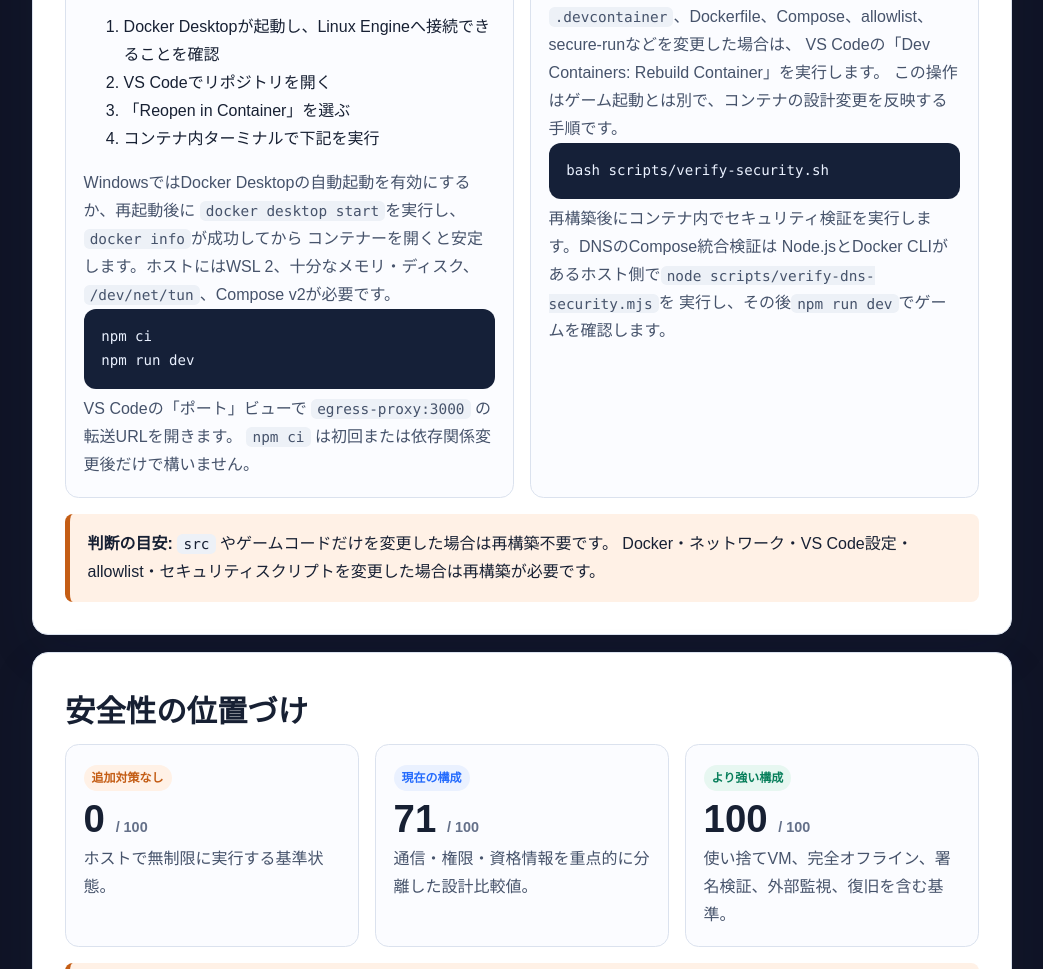
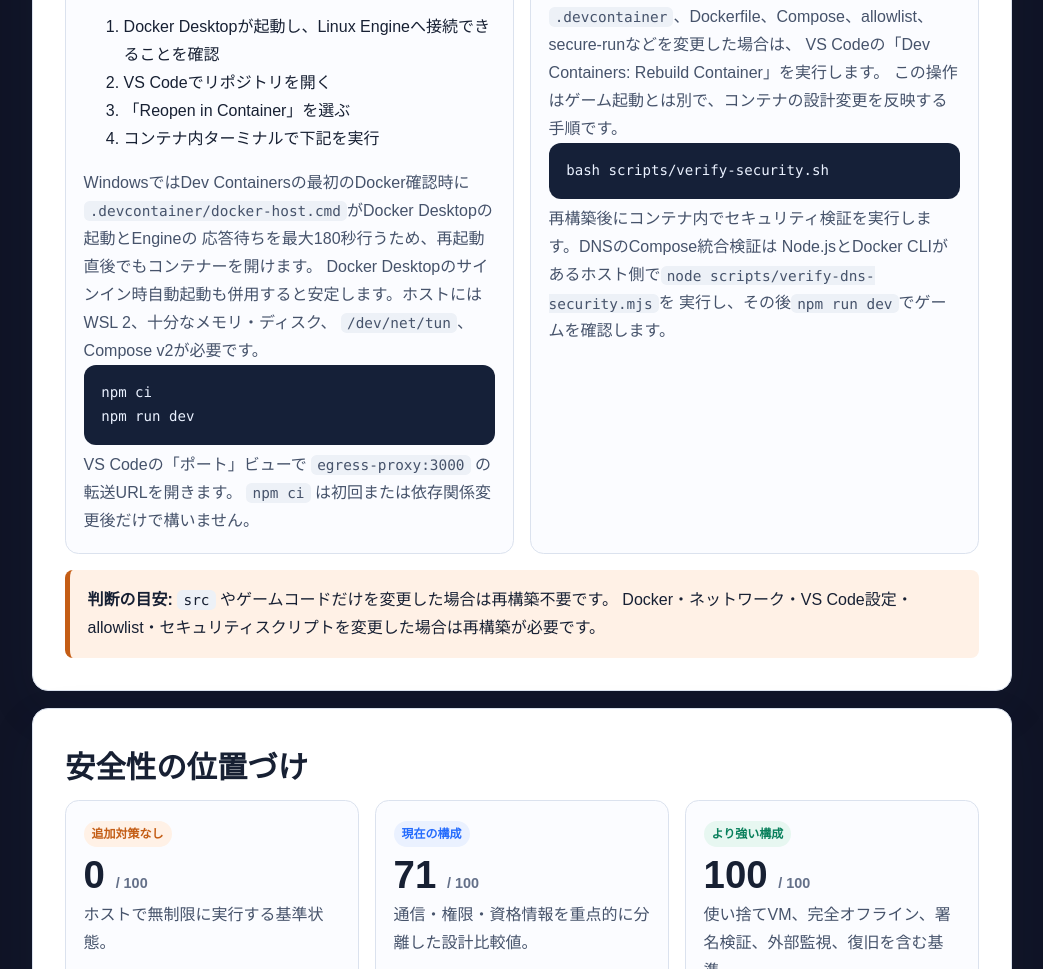
Before and after one commit to govinda246/template-project, a website built with Vite: page docs/index.html in a window 1280 px wide. Shown: the part 1839-2808 px from the top of the page, without its empty margins (118-1161 px from the left). Built offline with nearby package versions, Linux system fonts and the light colour scheme; animation ran at ten frames a second.

Commit message:
fix: wait for Docker Desktop on container startup

```diff
--- a/docs/index.html
+++ b/docs/index.html
@@ -392,9 +392,11 @@
               <li>コンテナ内ターミナルで下記を実行</li>
             </ol>
             <p>
-              WindowsではDocker Desktopの自動起動を有効にするか、再起動後に
-              <code>docker desktop start</code>を実行し、<code>docker info</code>が成功してから
-              コンテナーを開くと安定します。ホストにはWSL 2、十分なメモリ・ディスク、
+              WindowsではDev Containersの最初のDocker確認時に
+              <code>.devcontainer/docker-host.cmd</code>がDocker Desktopの起動とEngineの
+              応答待ちを最大180秒行うため、再起動直後でもコンテナーを開けます。
+              Docker Desktopのサインイン時自動起動も併用すると安定します。ホストにはWSL
+              2、十分なメモリ・ディスク、
               <code>/dev/net/tun</code>、Compose v2が必要です。
             </p>
             <div class="commands">
```
Also changed, not shown: .devcontainer/devcontainer.json, README.md, 2 other files.
